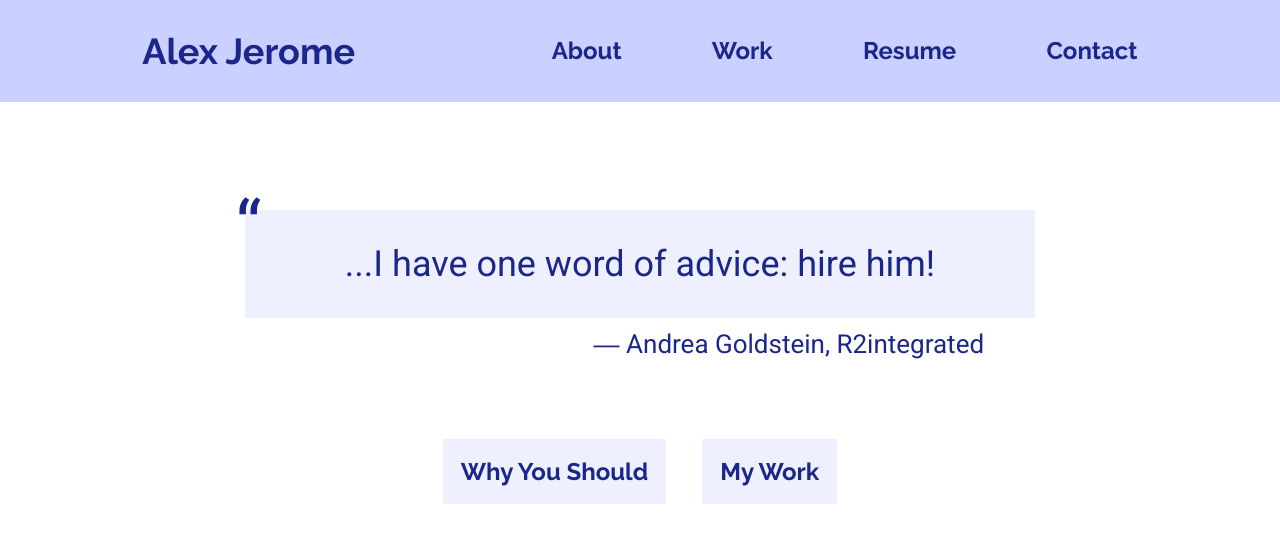
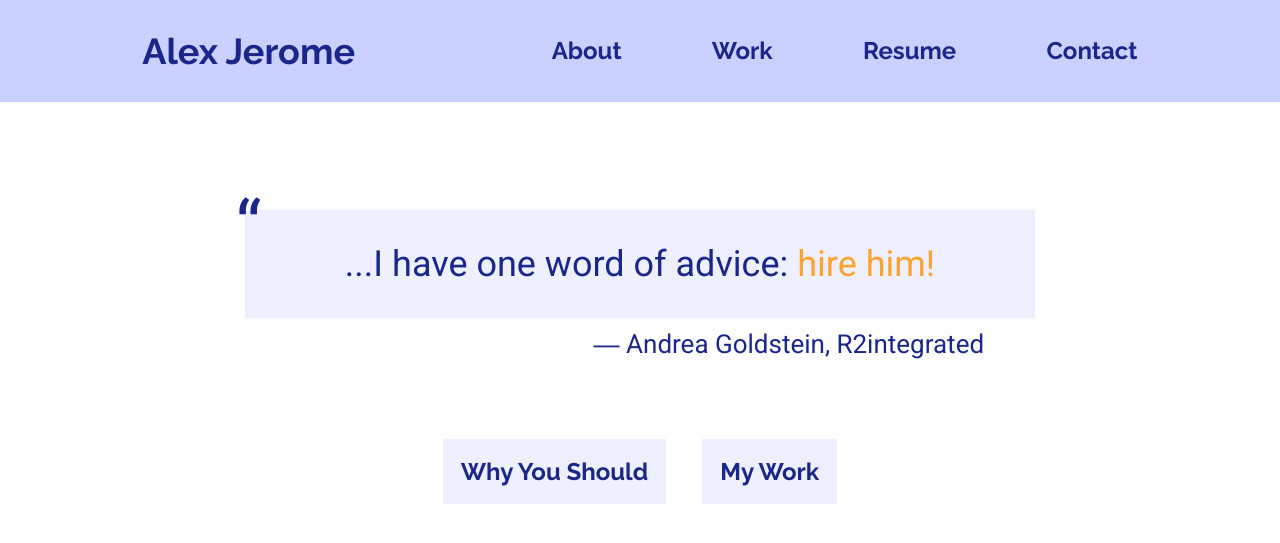
Before and after one commit to AlexEJerome/AlexEJerome.github.io, a Jekyll site: the page built from index.html, in a window 1280 px wide. Shown: the top 543 px of the page. Built offline with Jekyll 4.4.1, drawn with Linux system fonts in a browser that asks for light colours.

Commit message:
Added Orange

```diff
--- a/_sass/_custom.scss
+++ b/_sass/_custom.scss
@@ -15,8 +15,9 @@ a, a:visited, a:focus, a:active{
 	font-size: 24px;
 	text-decoration: none;;
 	&:hover{
-		color: $dark-blue;
-		text-decoration: underline;
+		color: $orange;
+		-webkit-transition: color .2s;
+		transition: color .2s;
 	}
 	&.site-title{
 		font-size: 36px;
@@ -95,5 +96,5 @@ a, a:visited, a:focus, a:active{
 
 }
 .color-orange{
-	// color: $orange;
+	color: $orange;
 }
```
